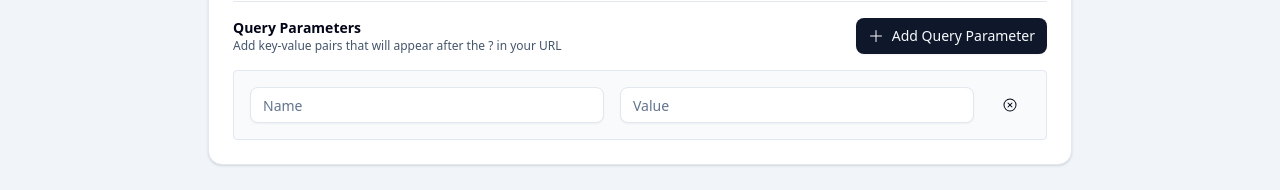
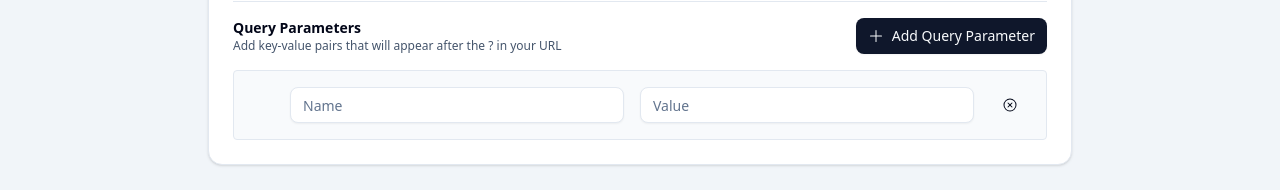
Before and after one commit to joeattardi/urlscrub, a React (Vite) app: page / in a window 1280 px wide. Both pictures are taken after a click on the button "Add Query Parameter". Shown: the part 521-711 px from the top of the page. Built offline with nearby package versions, Linux system fonts and the light colour scheme.

Commit message:
Add tracking parameter warning

```diff
--- a/package.json
+++ b/package.json
@@ -12,6 +12,7 @@
     },
     "dependencies": {
         "@radix-ui/react-collapsible": "^1.1.3",
+        "@radix-ui/react-hover-card": "^1.1.6",
         "@radix-ui/react-label": "^2.1.2",
         "@radix-ui/react-select": "^2.1.6",
         "@radix-ui/react-separator": "^1.1.2",
--- /dev/null
+++ b/src/components/ui/hover-card.tsx
@@ -0,0 +1,42 @@
+import * as React from "react"
+import * as HoverCardPrimitive from "@radix-ui/react-hover-card"
+
+import { cn } from "@/lib/utils"
+
+function HoverCard({
+  ...props
+}: React.ComponentProps<typeof HoverCardPrimitive.Root>) {
+  return <HoverCardPrimitive.Root data-slot="hover-card" {...props} />
+}
+
+function HoverCardTrigger({
+  ...props
+}: React.ComponentProps<typeof HoverCardPrimitive.Trigger>) {
+  return (
+    <HoverCardPrimitive.Trigger data-slot="hover-card-trigger" {...props} />
+  )
+}
+
+function HoverCardContent({
+  className,
+  align = "center",
+  sideOffset = 4,
+  ...props
+}: React.ComponentProps<typeof HoverCardPrimitive.Content>) {
+  return (
+    <HoverCardPrimitive.Portal data-slot="hover-card-portal">
+      <HoverCardPrimitive.Content
+        data-slot="hover-card-content"
+        align={align}
+        sideOffset={sideOffset}
+        className={cn(
+          "bg-popover text-popover-foreground data-[state=open]:animate-in data-[state=closed]:animate-out data-[state=closed]:fade-out-0 data-[state=open]:fade-in-0 data-[state=closed]:zoom-out-95 data-[state=open]:zoom-in-95 data-[side=bottom]:slide-in-from-top-2 data-[side=left]:slide-in-from-right-2 data-[side=right]:slide-in-from-left-2 data-[side=top]:slide-in-from-bottom-2 z-50 w-64 origin-(--radix-hover-card-content-transform-origin) rounded-md border p-4 shadow-md outline-hidden",
+          className
+        )}
+        {...props}
+      />
+    </HoverCardPrimitive.Portal>
+  )
+}
+
+export { HoverCard, HoverCardTrigger, HoverCardContent }
--- /dev/null
+++ b/src/tracking-params.ts
@@ -0,0 +1,18 @@
+export const trackingParameters = [
+    'utm_source',
+    'utm_medium',
+    'utm_campaign',
+    'utm_term',
+    'utm_content',
+    'fbclid',
+    'gclid',
+    'msclkid',
+    'ref',
+    '_ga',
+    'mc_cid',
+    'mc_eid',
+    'yclid',
+    'dclid',
+    'zanpid',
+    'igshid'
+];
--- a/src/url-builder/QueryParameters.tsx
+++ b/src/url-builder/QueryParameters.tsx
@@ -1,19 +1,27 @@
+import { Alert, AlertDescription } from '@/components/ui/alert';
 import { Button } from '@/components/ui/button';
+import { HoverCard, HoverCardContent, HoverCardTrigger } from '@/components/ui/hover-card';
 import { Input } from '@/components/ui/input';
-import { PiPlus, PiXCircle } from 'react-icons/pi';
+import clsx from 'clsx';
+import { PiPlus, PiWarningDuotone, PiXCircle } from 'react-icons/pi';
+import { trackingParameters } from '../tracking-params';
 import { QueryParameter } from './types';
-import { Alert, AlertDescription } from '@/components/ui/alert';
 
 type QueryParametersProps = {
     parameters: QueryParameter[];
     onDelete: (id: string) => void;
     onAdd: () => void;
     onUpdate: (parameter: QueryParameter) => void;
-}
+};
 
-export default function QueryParameters({ parameters, onDelete, onAdd, onUpdate }: QueryParametersProps) {
+export default function QueryParameters({
+    parameters,
+    onDelete,
+    onAdd,
+    onUpdate
+}: QueryParametersProps) {
     function onChange(event: React.ChangeEvent<HTMLInputElement>, id: string) {
-        const parameter = parameters.find(p => p.id === id);
+        const parameter = parameters.find((p) => p.id === id);
         if (parameter) {
             onUpdate({
                 ...parameter,
@@ -40,25 +48,56 @@ export default function QueryParameters({ parameters, onDelete, onAdd, onUpdate
             </div>
             {parameters.length === 0 && (
                 <Alert className="mt-4 bg-zinc-50">
-                    <AlertDescription className="justify-items-center p-2">No query parameters added yet.</AlertDescription>
+                    <AlertDescription className="justify-items-center p-2">
+                        No query parameters added yet.
+                    </AlertDescription>
                 </Alert>
             )}
             <div className="flex flex-col gap-4 mt-4">
                 {parameters.map((parameter) => (
-                    <div key={parameter.id} className="grid md:grid-cols-[1fr_1fr_auto] gap-4 bg-slate-50 border border-slate-200 rounded p-4">
+                    <div
+                        key={parameter.id}
+                        className={clsx(
+                            'grid md:grid-cols-[24px_1fr_1fr_auto] gap-4 items-center bg-slate-50 border border-slate-200 rounded p-4',
+                            {
+                                'bg-yellow-50 border-yellow-200': trackingParameters.includes(
+                                    parameter.name
+                                )
+                            }
+                        )}
+                    >
+                        {trackingParameters.includes(parameter.name) ? (
+                            <HoverCard>
+                                <HoverCardTrigger>
+                                    <div className="flex items-center gap-2">
+                                        <PiWarningDuotone className="text-yellow-500 text-2xl" />
+                                        <div className="font-bold md:hidden">Tracking Parameter</div>
+                                    </div>
+                                </HoverCardTrigger>
+                                <HoverCardContent>
+                                    <h4 className="font-bold">Privacy Warning</h4>
+                                    <div className="text-sm">
+                                        <strong>{parameter.name}</strong> is a parameter used for
+                                        analytics and user tracking.
+                                    </div>
+                                </HoverCardContent>
+                            </HoverCard>
+                        ) : (
+                            <div />
+                        )}
                         <Input
                             className="bg-white"
                             placeholder="Name"
                             name="name"
                             value={parameter.name}
-                            onChange={event => onChange(event, parameter.id)}
+                            onChange={(event) => onChange(event, parameter.id)}
                         />
                         <Input
                             className="bg-white"
                             placeholder="Value"
                             value={parameter.value}
                             name="value"
-                            onChange={event => onChange(event, parameter.id)}
+                            onChange={(event) => onChange(event, parameter.id)}
                         />
                         <Button
                             variant="ghost"
```
Also changed, not shown: 1 other file (tests, documents, lock files or other folders).
